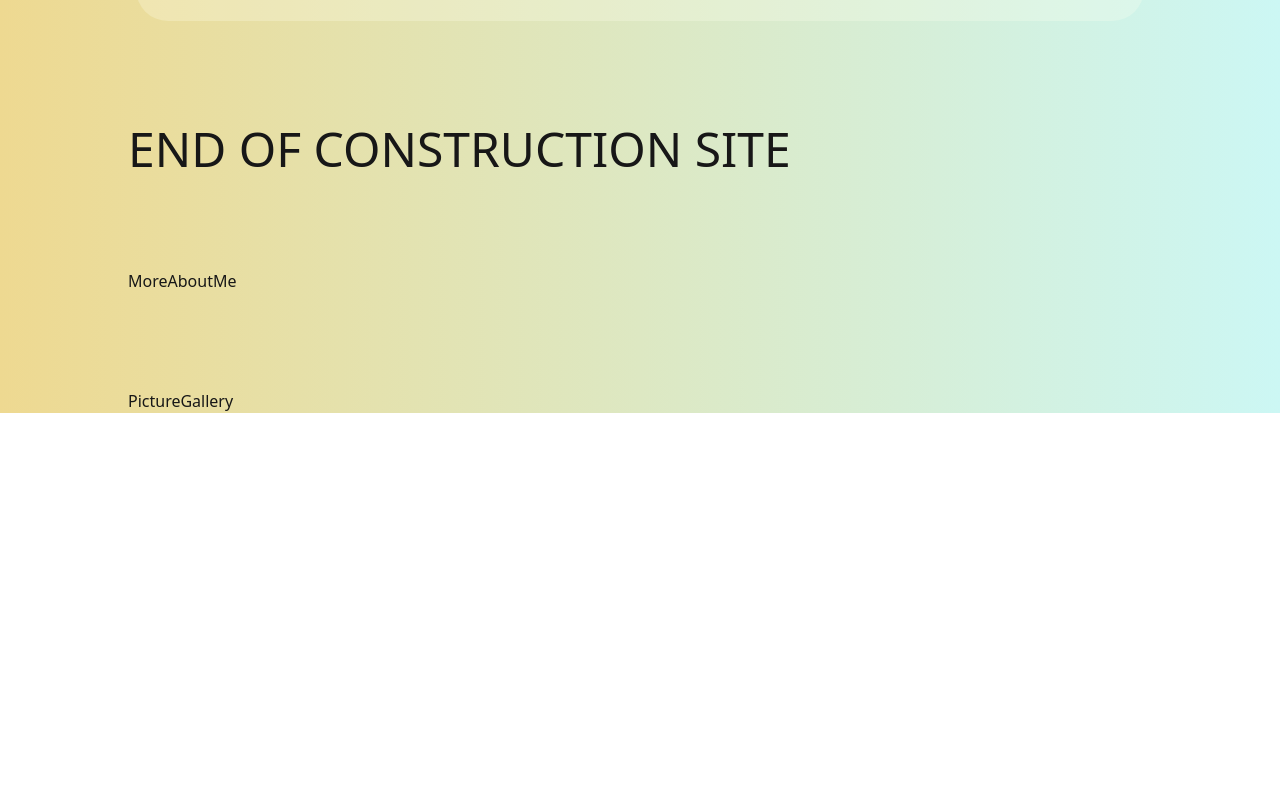
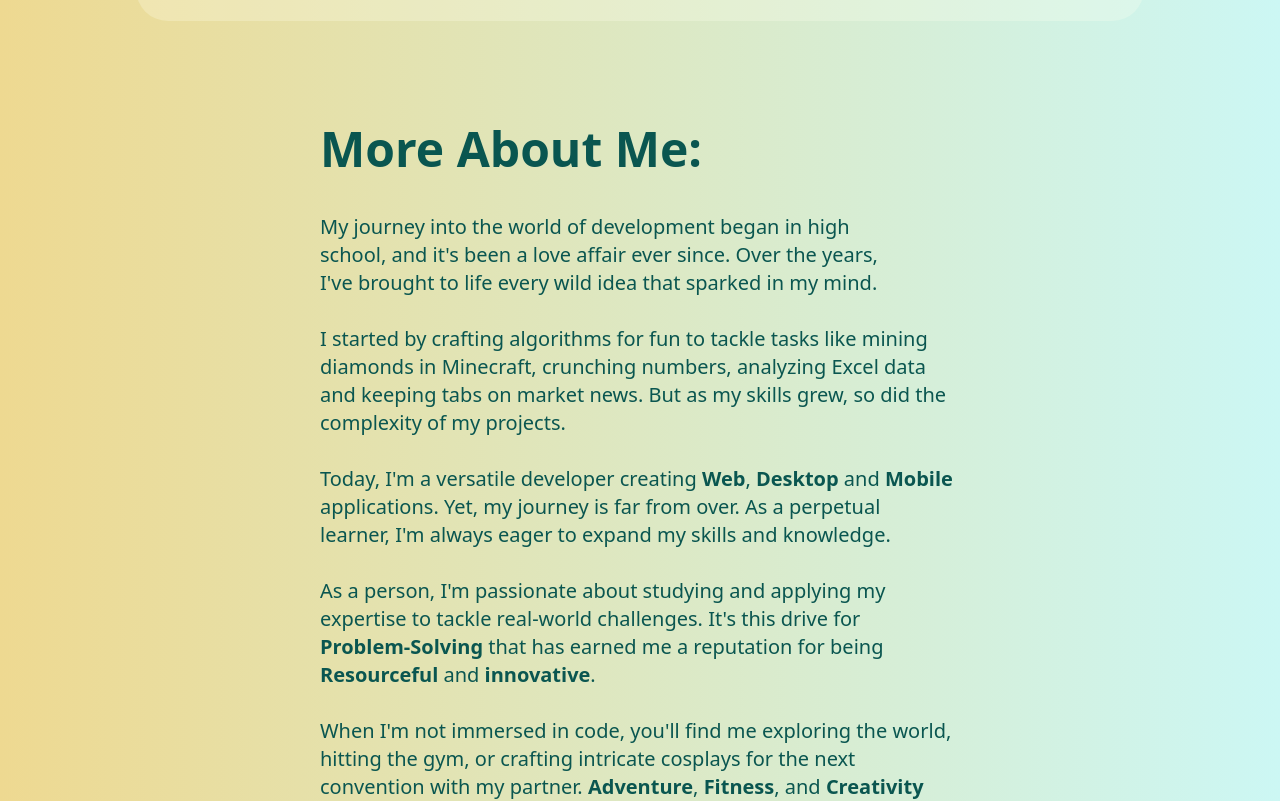
Before and after one commit to Ale-1508/portfolio, a Next.js app: page /about in a window 1280 px wide. Shown: the part 1839-2640 px from the top of the page. Before the commit the page ends 2252 px from the top, so only its background shows below. Built offline with nearby package versions, Linux system fonts and the light colour scheme.

Commit message:
added MoreAboutMe section

```diff
--- a/src/app/about/components/MoreAboutMe.tsx
+++ b/src/app/about/components/MoreAboutMe.tsx
@@ -1,11 +1,58 @@
+import Balancer from "react-wrap-balancer"
+
 const MoreAboutMe = () => {
   return (
-    <div className=''>
-      MoreAboutMe
-      <div className="history"></div>
-      <div className="me"></div>
+    <div className="flex flex-col gap-10 justify-center items-center">
+      <h1 className="w-full xl:w-160
+        flex justify-start items-start
+        text-3xl md:text-4xl lg:text-5xl
+        font-semibold leading-tight
+        text-primary-600
+      ">More About Me:</h1>
+      <p className="
+        w-full xl:w-160
+        text-lg lg:text-xl
+        font-normal leading-tight
+        text-primary-600
+      ">
+        <Balancer>
+        My journey into the world of development began in high school,
+        and it's been a love affair ever since.
+        Over the years, I've brought to life every wild idea that sparked in my mind.
+        <br /><br />
+        I started by crafting algorithms for fun to tackle tasks
+        like mining diamonds in Minecraft, crunching numbers,
+        analyzing Excel data and keeping tabs on market news.
+        But as my skills grew, so did the complexity of my projects.
+        <br /><br />
+        Today, I'm a versatile developer creating
+        <span className='font-semibold'> Web</span>,
+        <span className='font-semibold'> Desktop</span> and
+        <span className='font-semibold'> Mobile</span> applications.
+        Yet, my journey is far from over.
+        As a perpetual learner, I'm always eager to expand my skills and knowledge.
+        <br /><br />
+        As a person, I'm passionate about studying and applying my expertise to tackle real-world challenges.
+        It's this drive for <span className='font-semibold'>Problem-Solving</span> that
+        has earned me a reputation for being <span className='font-semibold'> Resourceful </span>
+        and <span className='font-semibold'>innovative</span>.
+        <br /><br />
+        When I'm not immersed in code, you'll find me exploring the world, hitting the gym,
+        or crafting intricate cosplays for the next convention with my partner.
+        <span className='font-semibold'> Adventure</span>, <span className='font-semibold'>Fitness</span>, and <span className='font-semibold'>Creativity</span> are my fuels outside of development!
+        </Balancer>
+      </p>
     </div>
+
   )
 }
 
+/*
+<div className=''>
+  MoreAboutMe
+  <div className="history"></div>
+  <div className="me"></div>
+</div>
+*/
+
 export default MoreAboutMe
--- a/src/app/about/page.tsx
+++ b/src/app/about/page.tsx
@@ -23,8 +23,8 @@ export default function AboutScreen() {
       <AboutMe />
       <TimeLine />
       <WorkPrinciples />
+      <MoreAboutMe />
       <h1 className="text-5xl">END OF CONSTRUCTION SITE</h1>
-      <MoreAboutMe />
       <PictureGallery />
     </Layout>
   );
```
